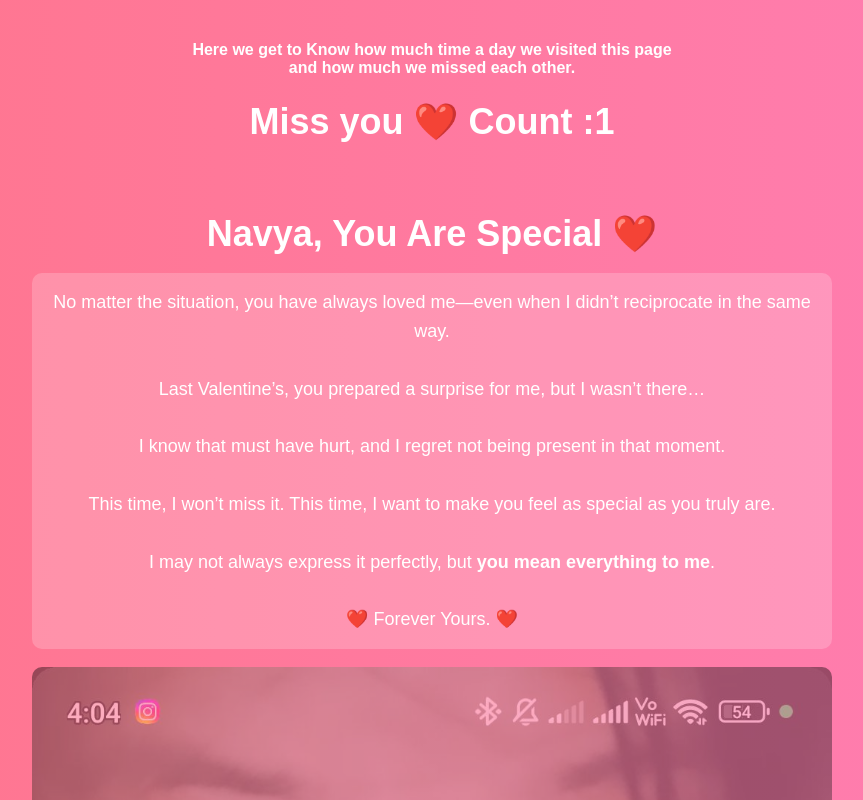
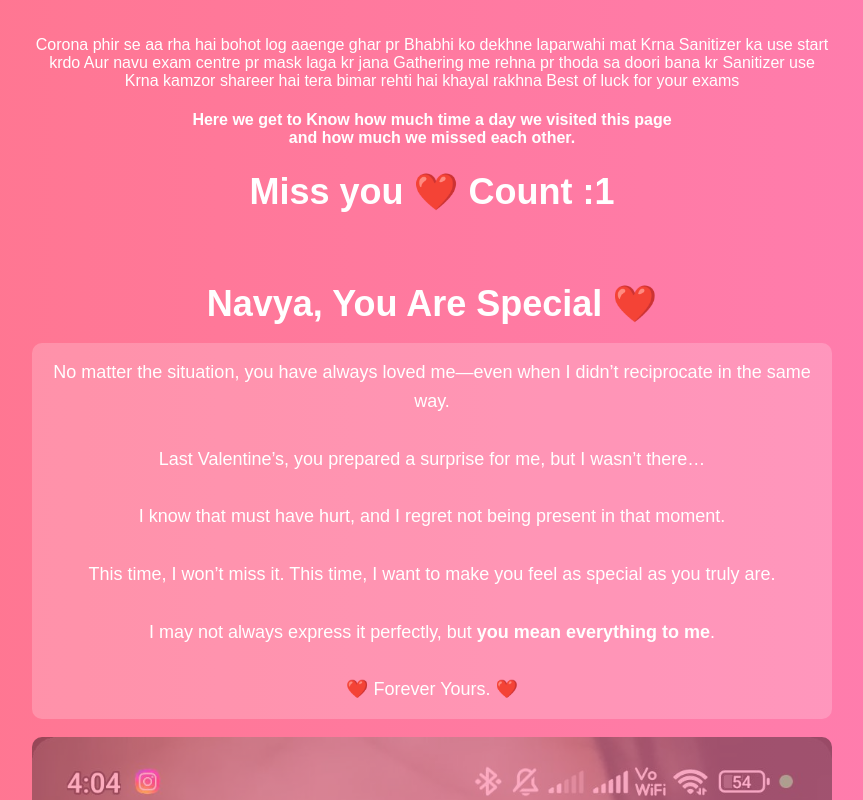
Before and after one commit to jjmumuroproject/Navya-Special, a plain HTML site: page index.html in a window 1280 px wide. Shown: the top 800 px of the page, without its empty margins (208-1071 px from the left). Drawn offline with Linux system fonts and the light colour scheme.

Commit message:
Update index.html

```diff
--- a/index.html
+++ b/index.html
@@ -8,6 +8,17 @@
 </head>
 <body>
     <div class="container">
+        <div>
+            <p>Corona phir se aa rha hai bohot log aaenge ghar pr
+Bhabhi ko dekhne laparwahi mat Krna
+Sanitizer ka use start krdo
+
+Aur navu exam centre pr mask laga kr jana
+Gathering me rehna pr thoda sa doori bana kr
+Sanitizer use Krna kamzor shareer hai tera bimar rehti hai khayal rakhna
+
+Best of luck for your exams</p>
+        </div>
         <div>
             <H4>Here we get to Know how much time a day we visited this page
                 <br>
```
